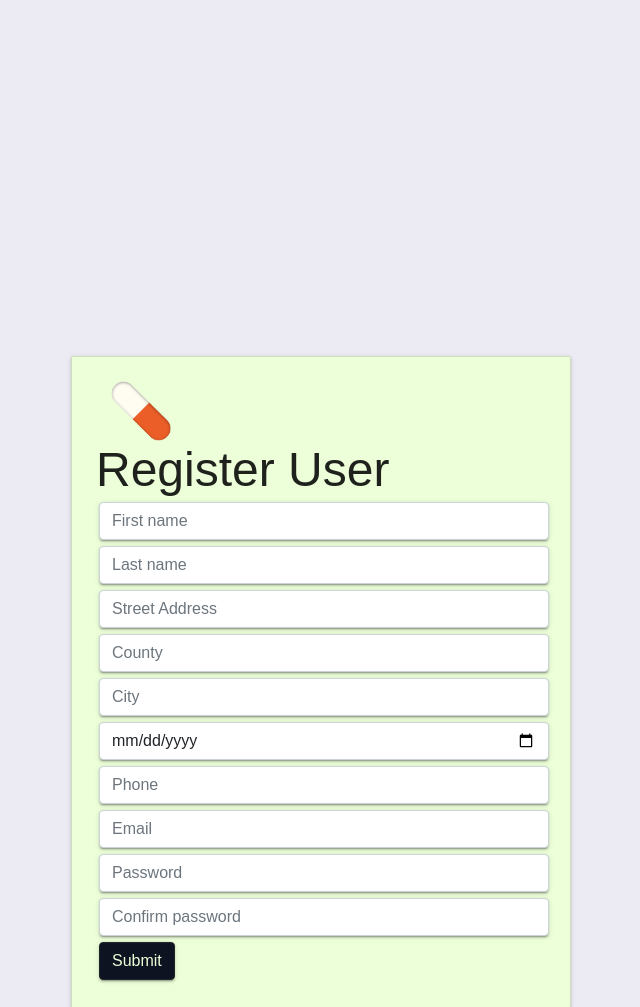
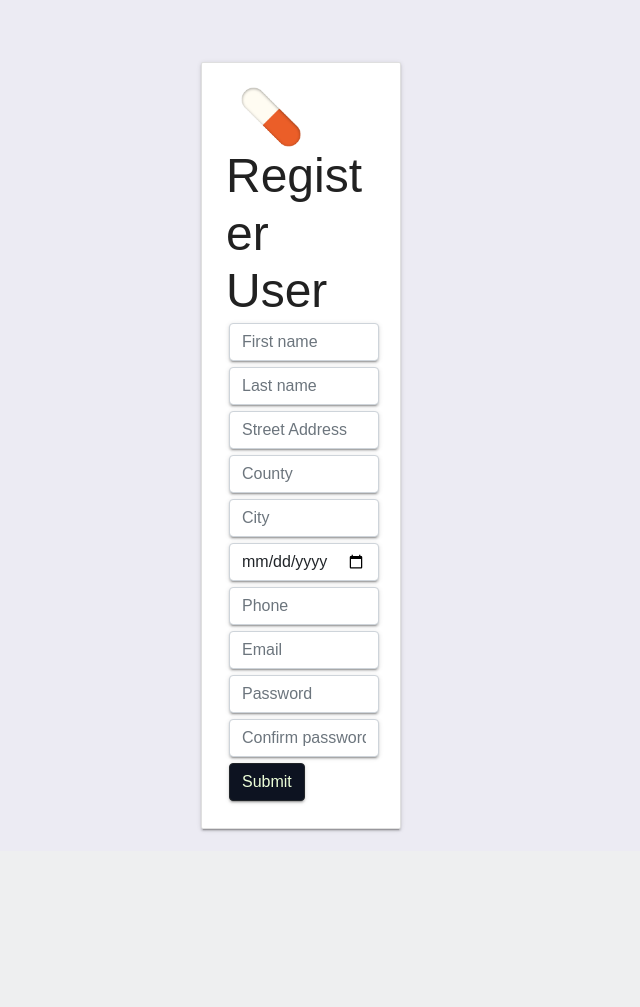
Before and after one commit to mateiocristi/IHealthApp, a Flask app: template templates/register.html in a window 1280 px wide. Shown: the part 128-1135 px from the top of the page, without its empty margins (319-959 px from the left). After the commit the page ends 960 px from the top, so only its background shows below. Run offline with Flask 2, Linux system fonts and the light colour scheme; the template is opened without the code that fills it, so the values that code supplies are empty.

Commit message:
Inserts for presentation added

```diff
--- a/static/css/login_form.css
+++ b/static/css/login_form.css
@@ -10,11 +10,12 @@ body {
     background: #ecebf3;
 }
 
+
 .card {
-    position: relative;
-    left: 50%;
-    top: 50%;
-    transform: translate(-50%, 50%);
+    /*position: center;*/
+    left: 100%;
+    /*top: 50%;*/
+    /*transform: translate(-50%, 50%);*/
 
     display: block;
 
@@ -24,7 +25,7 @@ body {
     max-width: 500px;
 
     border-radius: 2px;
-    background: #edffd9;
+    background: #ffffff;
     box-shadow: 0 3px 1px -2px rgba(0, 0, 0, .2), 0 2px 2px 0 rgba(0, 0, 0, .14), 0 1px 5px 0 rgba(0, 0, 0, .12);
 
     top: 30px;
--- a/templates/login.html
+++ b/templates/login.html
@@ -1,6 +1,7 @@
 {% extends "root.html" %}
 {% block title %} Home {%  endblock %}
 {% block content %}
+    <div class="products-container search">
         <div class="card">
             <img id="header-logo" src="{{ url_for('static', filename='images/logo.png') }}" alt="iHealth Logo" width="60px">
             <h1 class="display-5">Login User</h1>
@@ -26,4 +27,5 @@
                {% endif %}
             {% endwith %}
         </div>
+    </div>
 {% endblock %}
--- a/templates/register.html
+++ b/templates/register.html
@@ -1,6 +1,7 @@
 {% extends "root.html" %}
 {% block title %} Home {%  endblock %}
 {% block content %}
+    <div class="products-container search">
         <div class="card">
             <img id="header-logo" src="{{ url_for('static', filename='images/logo.png') }}" alt="iHealth Logo" width="60px">
             <h1 class="display-5">Register User</h1>
@@ -69,4 +70,5 @@
                {% endif %}
             {% endwith %}
         </div>
+    </div>
 {% endblock %}
```
Also changed, not shown: static/images/products/product_1.jpg, static/images/products/product_2.jpg, static/images/products/product_3.jpg, static/images/products/product_4.jpg, static/images/products/product_5.jpg, static/images/products/product_6.jpg (deleted), static/images/products/product_7.jpg, static/images/products/product_8.jpg, static/images/products/product_9.jpg. Lines whose indentation alone changed are shown as unchanged.
